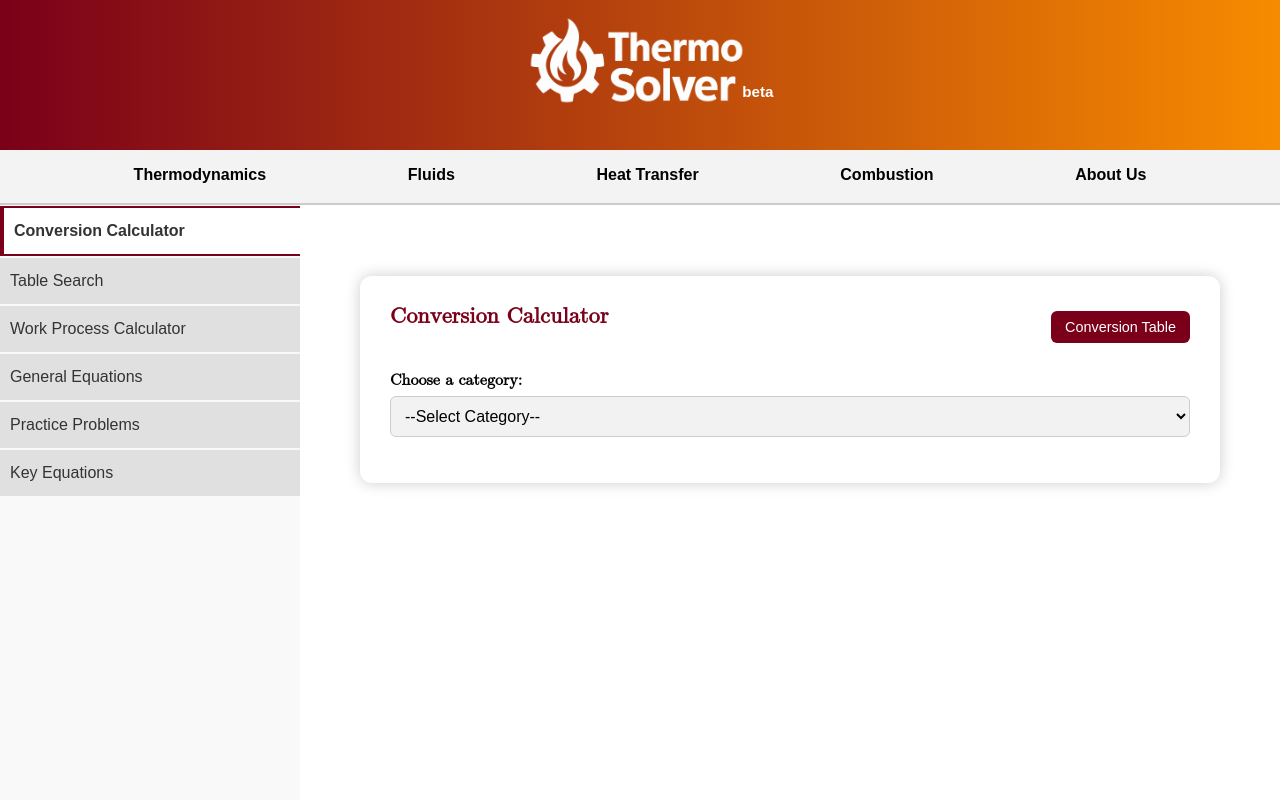
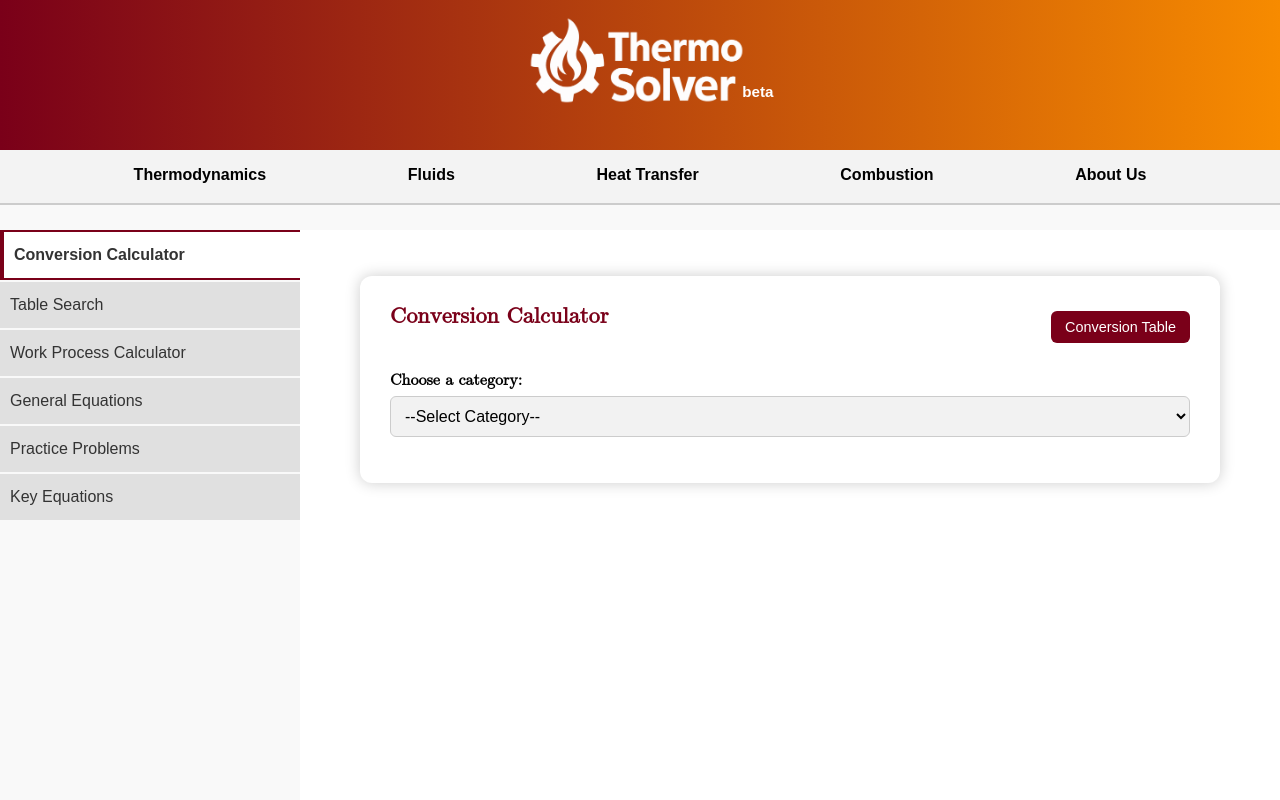
Before and after one commit to kareemeldahshoury/thermocalc, a SvelteKit app in the folder frontend/: page / in a window 1280 px wide. Both pictures are taken after a click on the button "Thermodynamics". Shown: the top 800 px of the page. Built offline with nearby package versions, Linux system fonts and the light colour scheme.

Commit message:
small fix

```diff
--- a/frontend/src/app.css
+++ b/frontend/src/app.css
@@ -4,5 +4,9 @@
 
 
 html, body{
-  font-family: system-ui, sans-serif;
+    margin: 0;
+    padding: 0;
+    background-color: white;
+    font-family: system-ui, sans-serif;
+    height: 100%
 }
--- a/frontend/src/routes/+page.svelte
+++ b/frontend/src/routes/+page.svelte
@@ -216,10 +216,12 @@ onMount(() => {
 </div>
 
 <style>
-/* :global(body, html) {
-  font-family: system-ui, sans-serif;
-} */
-
+:global(body, html) {
+  margin: 0;
+  padding: 0;
+  background-color: #ffffff;
+  height: 100%
+}
 .page {
   display: flex;
   flex-direction: column;
@@ -249,7 +251,7 @@ onMount(() => {
   flex-direction: column;
   width: 100%;
   background-color: transparent;
-  margin-top: 1px;
+  margin-top: 25px;
   gap: 2px;
   margin-right: 0px;
 }
@@ -317,7 +319,7 @@ onMount(() => {
 .section-divider {
   width: 100%;
   height: 25px;
-  background-color: white;
+  background-color: #f9f9f9;
 }
 
 .howto-content {
--- a/frontend/src/routes/conversionCalc.svelte
+++ b/frontend/src/routes/conversionCalc.svelte
@@ -190,12 +190,6 @@
 {/if}
 
 <style>
-  :global(body) {
-    background-color: #7A0019;
-    margin: 0;
-    font-family: 'Latin Modern Math', 'STIX Two Math', 'Cambria Math', serif;
-    color: white;
-  }
 
   .conversion-table {
     max-width: 800px;
--- a/frontend/src/routes/tableCalculation.svelte
+++ b/frontend/src/routes/tableCalculation.svelte
@@ -507,29 +507,25 @@ const response = await fetch(endpoint, {
 
 
 <style>
-  :global(body) {
-    background-color: #7A0019;
-    margin: 0;
-    font-family: 'Latin Modern Math', 'STIX Two Math', 'Cambria Math', serif;
-    color: white;
-  }
+
 
   .container {
     max-width: 800px;
     margin: -10px auto;
     padding: 5px 30px 30px 30px;
-    background-color: white;
+    background: #fff;
     color: #000;
     border-radius: 12px;
-    box-shadow: 0 0 15px rgba(0, 0, 0, 0.2);
+    box-shadow: 0 0 15px rgba(0,0,0,0.2);
     font-family: system-ui, sans-serif;
   }
 
   .header-bar {
-    display: flex;
-    justify-content: space-between;
-    align-items: center;
+    font-size: 1.4rem;
+    color: #7A0019;
+    font-weight: 700;
     margin-top: 27px;
+    margin-bottom: 6px;
   }
 
   .header-bar h2 {
```
